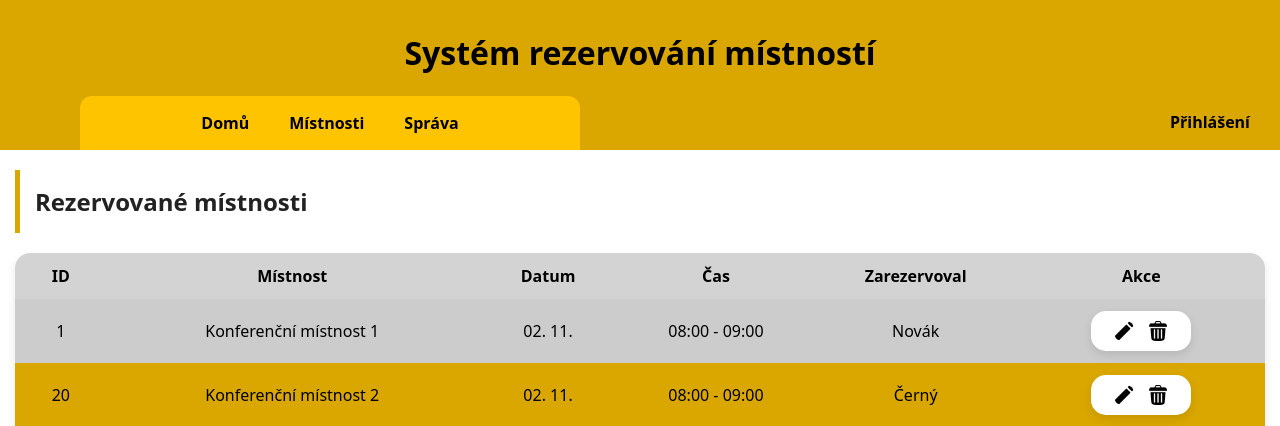
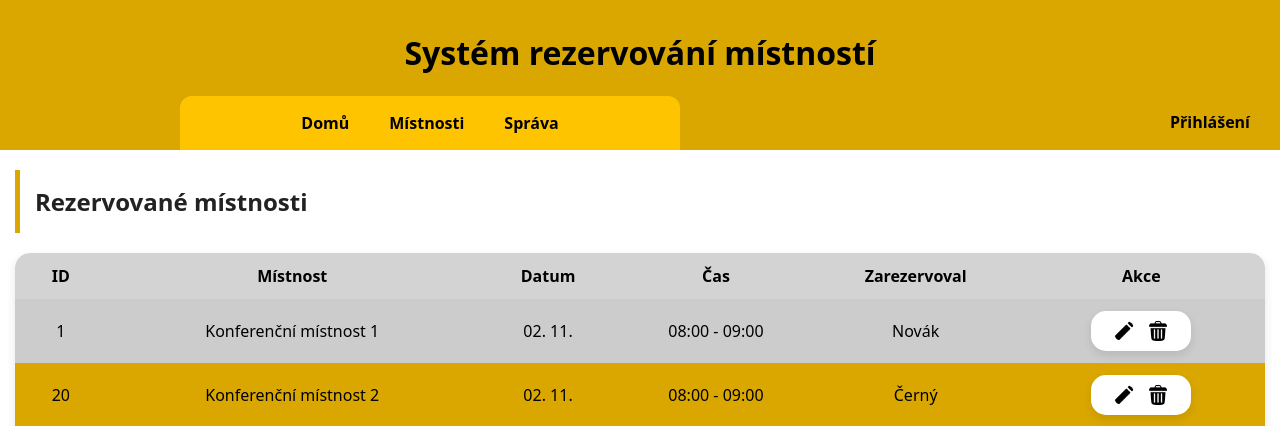
Before and after one commit to Mareczech321/Rezervace, a PHP site: page / in a window 1280 px wide. Shown: the top 426 px of the page. Run offline with PHP 8.4, Linux system fonts and the light colour scheme; data comes from the database, SQL or seed files in the repository.

Commit message:
macbook navbar fix

```diff
--- a/index.php
+++ b/index.php
@@ -37,7 +37,7 @@
     <meta charset="UTF-8">
     <meta name="viewport" content="width=device-width, initial-scale=1.0">
     <title>Rezervační systém</title>
-    <link rel="stylesheet" href="main.css">
+    <link rel="stylesheet" href="main.css?v=2">
     <link rel="shortcut icon" href="img/placeholder.png" type="image/x-icon">
 </head>
 <body>
--- a/main.css
+++ b/main.css
@@ -604,3 +604,22 @@ input[type="submit"]:hover {
 #login:hover {
     background-color: #ffc400;
 }
+
+/*======== Mac ==========*/
+@media screen and (min-width: 1080px) and (max-width: 1919px) {
+    nav {
+        position: relative;
+        right: -100px;
+    }
+}
+
+
+/*======== Phone ==========*/
+@media screen and (max-width: 767px) {
+
+}
+
+/*======== Tablet ==========*/
+@media screen and (min-width: 768px) and (max-width: 1024px) {
+
+}
```
